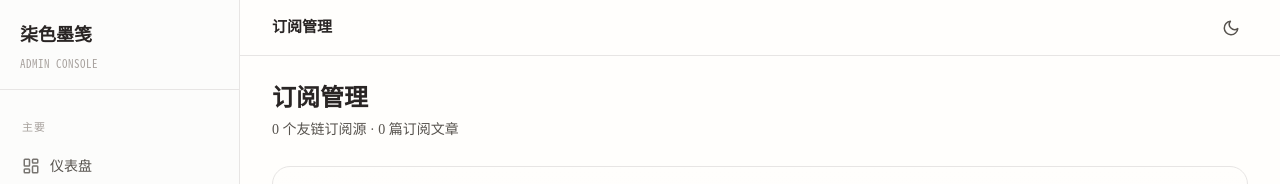
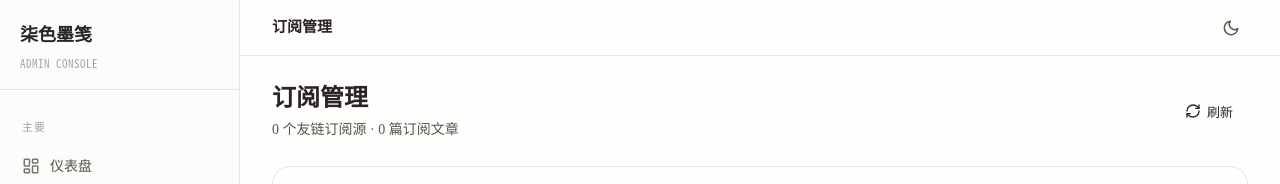
Before and after one commit to Ficorcc/Ficor.net, a SvelteKit app in the folder apps/admin/: page /feeds in a window 1280 px wide. Shown: the top 184 px of the page. Built offline with nearby package versions, Linux system fonts and the light colour scheme.

Commit message:
Add feed refresh button

```diff
--- a/apps/admin/src/routes/feeds/+page.svelte
+++ b/apps/admin/src/routes/feeds/+page.svelte
@@ -2,9 +2,12 @@
   订阅管理：从友链订阅源展示文章
 -->
 <script lang="ts">
+  import { invalidateAll } from '$app/navigation';
   import Icon from '$lib/components/ui/Icon.svelte';
+  import { toast } from '$lib/stores/toast';
 
   let { data } = $props();
+  let refreshing = $state(false);
 
   type FeedItem = Record<string, unknown>;
 
@@ -23,6 +26,18 @@
       day: '2-digit'
     }).format(date);
   }
+
+  async function refreshFeeds() {
+    refreshing = true;
+    try {
+      await invalidateAll();
+      toast.ok('订阅文章已刷新');
+    } catch (e) {
+      toast.error(e instanceof Error ? e.message : '刷新失败');
+    } finally {
+      refreshing = false;
+    }
+  }
 </script>
 
 <svelte:head>
@@ -35,6 +50,14 @@
       <h1 class="page-header__title">订阅管理</h1>
       <p class="page-header__sub">{data.subscriptions.length} 个友链订阅源 · {data.latestItems.length} 篇订阅文章</p>
     </div>
+    <button class="btn btn--ghost" onclick={refreshFeeds} disabled={refreshing}>
+      {#if refreshing}
+        <span class="spinner"></span>
+      {:else}
+        <Icon name="refresh" size={16} />
+      {/if}
+      {refreshing ? '刷新中...' : '刷新'}
+    </button>
   </div>
 </div>
 
```
